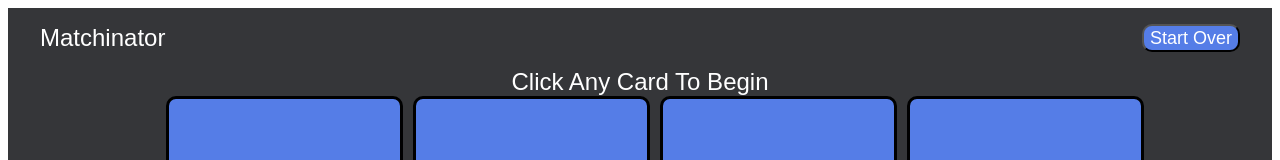
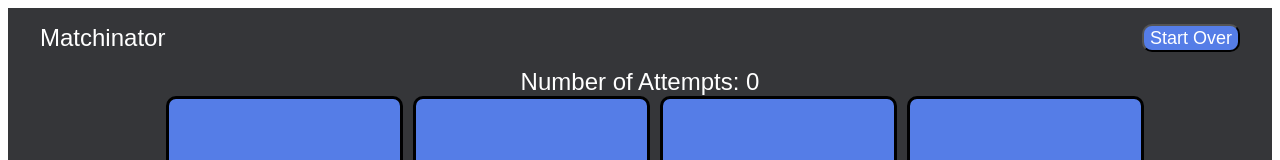
Before and after one commit to brentdolan/match-game, a Next.js app in the folder matching-game/: page / in a window 1280 px wide. Shown: the top 160 px of the page. Built offline with nearby package versions, Linux system fonts and the light colour scheme; a web font is replaced by a local one.

Commit message:
MG-19: Replaced variable text component to track attempts (#9)
Co-authored-by: brentdolan <mac@Brents-MacBook-Pro.local>

```diff
--- a/matching-game/src/components/variable-text/variable-text.tsx
+++ b/matching-game/src/components/variable-text/variable-text.tsx
@@ -3,11 +3,12 @@ import styles from './variable-text.module.css'
 
 interface VariableTextProps {
   text: string
+  attempts: number
 }
-export const VariableText = ({ text }: VariableTextProps): JSX.Element => {
+export const VariableText = ({ text, attempts }: VariableTextProps): JSX.Element => {
   return (
       <div data-testid="variable-text" className={styles.variable}>
-          {text}
+          {text} {attempts}
       </div>
   )
 }
--- a/matching-game/src/pages/index.tsx
+++ b/matching-game/src/pages/index.tsx
@@ -13,11 +13,13 @@ export const Home = (): JSX.Element => {
   const [faceDown, setFaceDown] = React.useState<Record<number, boolean>>(initialFaceDownValues)
   const [clickedCard, setClickedCard] = React.useState<{ emoji: string, index: number }>({ emoji: '', index: -1 })
   const [numberOfMatches, setNumberOfMatches] = React.useState(0)
+  const [numberOfAttempts, setNumberOfAttempts] = React.useState(0)
   const flipCard = (index: number, newValue: boolean): void => {
     setTimeout(() => {
       setFaceDown({ ...faceDown, [index]: newValue })
     }, 1000)
   }
+
   const onCardClick = (index: number, emoji: string): void => {
     setFaceDown({ ...faceDown, [index]: !faceDown[index] })
 
@@ -28,9 +30,11 @@ export const Home = (): JSX.Element => {
 
     if (clickedCard.emoji === emoji) {
       setNumberOfMatches(numberOfMatches + 1)
+      setNumberOfAttempts(numberOfAttempts + 1)
     } else {
       flipCard(index, faceDown[index])
       flipCard(clickedCard.index, true)
+      setNumberOfAttempts(numberOfAttempts + 1)
     }
 
     setClickedCard({ emoji: '', index: -1 })
@@ -47,9 +51,9 @@ export const Home = (): JSX.Element => {
           <main className={styles.main}>
               <div className={styles.navDiv}>
                   <Title text={'Matchinator'}/>
-                  <Button text={'Start Over'}/>
+                  <Button text={'Start Over'} />
               </div>
-              <VariableText text={'Click Any Card To Begin'}/>
+              <VariableText text={'Number of Attempts: '} attempts={numberOfAttempts}/>
               <Grid>
                   {emojiList.map(
                     (emoji: string, index: number) => <Card key={index} emoji={emoji} faceDown={faceDown[index]} whichCard={index} onClick={onCardClick}/>
```
